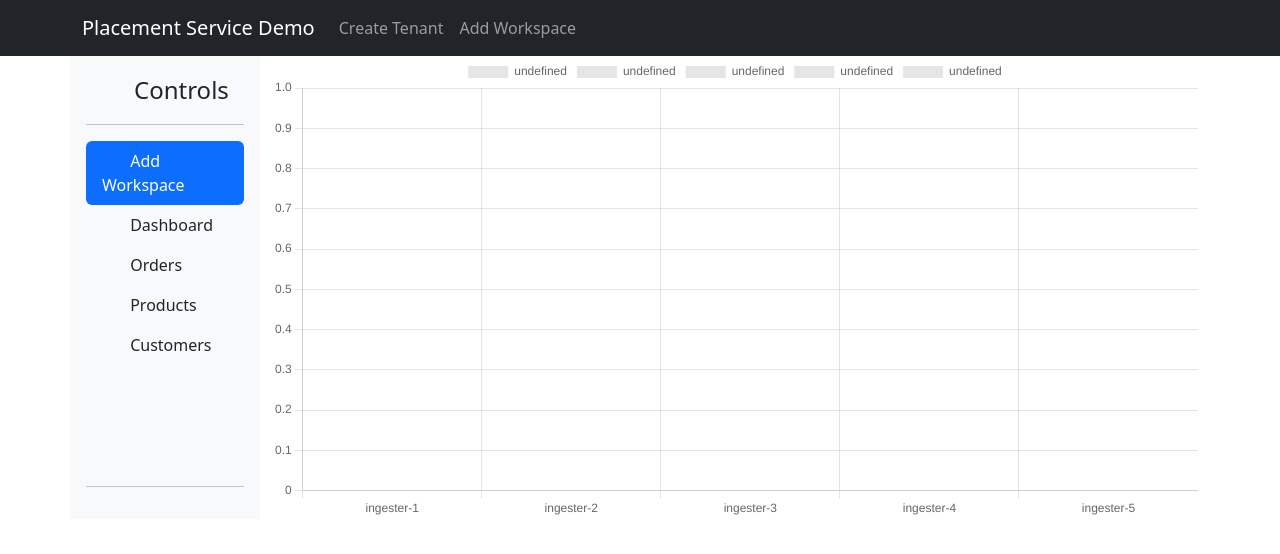
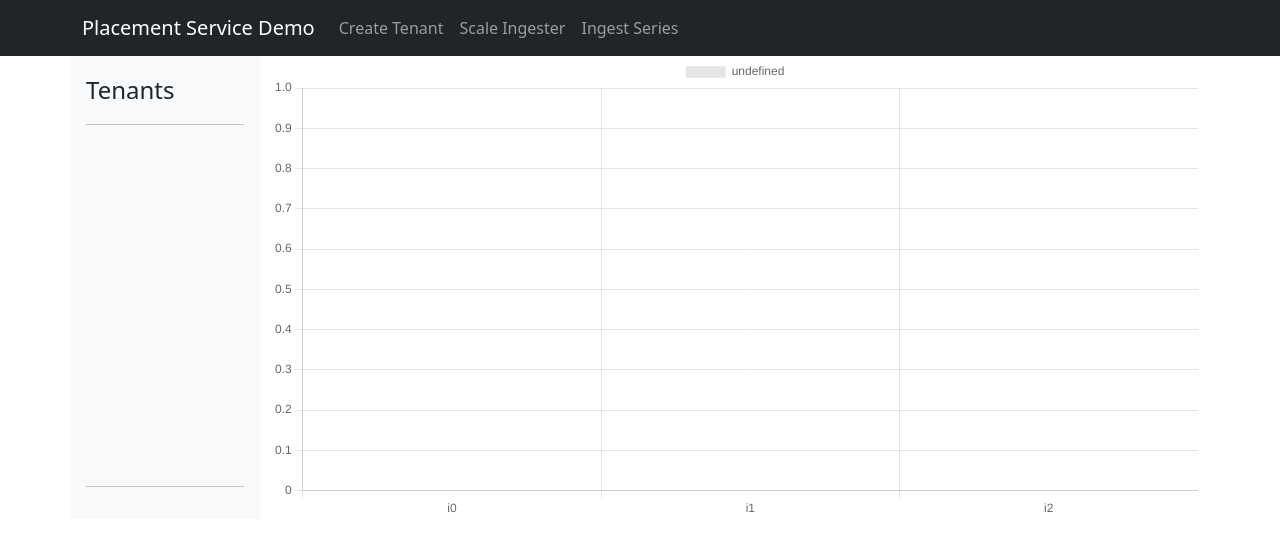
Before and after one commit to harry671003/placement-service, a Vue app: page /ingesters in a window 1280 px wide. Shown: the top 554 px of the page. Built offline with nearby package versions, Linux system fonts and the light colour scheme.

Commit message:
Implement basic cortex

```diff
--- a/package.json
+++ b/package.json
@@ -22,6 +22,7 @@
     "bootstrap": "^5.3.2",
     "chart.js": "^4.0.0",
     "pinia": "^2.1.7",
+    "uuid": "^9.0.1",
     "vue": "^3.4.15",
     "vue-chartjs": "^5.3.0"
   }
--- a/src/app.js
+++ b/src/app.js
@@ -3,11 +3,6 @@ import * as bootstrap from 'bootstrap';
 import { createApp } from 'vue'
 import { createPinia } from 'pinia'
 import App from './components/App.vue'
-
-
-import {Cortex} from './cortex.js'
-import {Ingester} from './ingester.js'
-
 
 (async function() {
     const app = createApp(App)
--- a/src/components/App.vue
+++ b/src/components/App.vue
@@ -1,7 +1,7 @@
 <script setup>
 import Nav from './Nav'
 import Graph from './Graph'
-import Controls from './Controls'
+import Tenants from './Tenants'
 </script>
 
 <template>
@@ -9,7 +9,7 @@ import Controls from './Controls'
     <div class="container">
         <div class="row">
             <div class="col-lg-2 d-flex flex-column flex-shrink-0 p-3 bg-light">
-                <Controls></Controls>
+                <Tenants></Tenants>
             </div>
 
             <div class="col-lg">
--- a/src/components/Controls.vue
+++ /dev/null
@@ -1,45 +0,0 @@
-<script setup>
-
-</script>
-
-<template>
-    <a href="/" class="d-flex align-items-center mb-3 mb-md-0 me-md-auto link-dark text-decoration-none">
-    <svg class="bi me-2" width="40" height="32"><use xlink:href="#bootstrap"/></svg>
-    <span class="fs-4">Controls</span>
-    </a>
-    <hr>
-    <ul class="nav nav-pills flex-column mb-auto">
-    <li class="nav-item">
-        <a href="#" class="nav-link active" aria-current="page">
-        <svg class="bi me-2" width="16" height="16"><use xlink:href="#home"/></svg>
-        Add Workspace
-        </a>
-    </li>
-    <li>
-        <a href="#" class="nav-link link-dark">
-        <svg class="bi me-2" width="16" height="16"><use xlink:href="#speedometer2"/></svg>
-        Dashboard
-        </a>
-    </li>
-    <li>
-        <a href="#" class="nav-link link-dark">
-        <svg class="bi me-2" width="16" height="16"><use xlink:href="#table"/></svg>
-        Orders
-        </a>
-    </li>
-    <li>
-        <a href="#" class="nav-link link-dark">
-        <svg class="bi me-2" width="16" height="16"><use xlink:href="#grid"/></svg>
-        Products
-        </a>
-    </li>
-    <li>
-        <a href="#" class="nav-link link-dark">
-        <svg class="bi me-2" width="16" height="16"><use xlink:href="#people-circle"/></svg>
-        Customers
-        </a>
-    </li>
-    </ul>
-    <hr>
-
-</template>
--- a/src/components/Graph.vue
+++ b/src/components/Graph.vue
@@ -4,27 +4,32 @@ import { Bar } from 'vue-chartjs'
 import { Chart as ChartJS, Title, Tooltip, Legend, BarElement, CategoryScale, LinearScale } from 'chart.js'
 ChartJS.register(Title, Tooltip, Legend, BarElement, CategoryScale, LinearScale)
 
-import {useIngesterStore} from '../store/ingester-store'
+import { useStore } from '../store/store'
 
 export default {
   name: 'BarChart',
   components: { Bar },
   computed: {
     chartData() {
-      const store = useIngesterStore()
+      const store = useStore()
+      const ingesters = store.cortex.ingesters
+
       const labels = []
-      const datasets = []
-      for(let i = 0; i < store.ingesters.length; i++) {
-        labels.push(store.ingesters[i].name)
-        datasets.push(store.ingesters[i].getSeries())
+      const data = []
+      for (let i = 0; i < ingesters.length; i++) {
+        labels.push(ingesters[i].name)
+        data.push(ingesters[i].getSeries())
       }
 
-      console.log(labels)
-      console.log(datasets)
-      return {
+      const retval = {
         labels: labels,
-        datasets: datasets,
+        datasets: [
+          { data: data },
+        ],
       }
+      console.log(retval)
+
+      return retval
     },
     chartOptions() {
       return {
@@ -37,5 +42,5 @@ export default {
 </script>
 
 <template>
-  <Bar id="chart" :options="chartOptions" :data="chartData"/>
+  <Bar id="chart" :options="chartOptions" :data="chartData" />
 </template>
--- a/src/components/Nav.vue
+++ b/src/components/Nav.vue
@@ -1,7 +1,7 @@
 <template>
     <nav class="navbar navbar-expand-lg navbar-dark bg-dark">
         <div class="container">
-            <a class="navbar-brand" href="#">Placement Service Demo</a>
+            <a class="navbar-brand">Placement Service Demo</a>
             <button class="navbar-toggler" type="button" data-bs-toggle="collapse" data-bs-target="#navbarSupportedContent"
                 aria-controls="navbarSupportedContent" aria-expanded="false" aria-label="Toggle navigation">
                 <span class="navbar-toggler-icon"></span>
@@ -9,13 +9,33 @@
             <div class="collapse navbar-collapse" id="navbarSupportedContent">
                 <ul class="navbar-nav me-auto mb-2 mb-lg-0">
                     <li class="nav-item">
-                        <a class="nav-link" aria-current="page" href="#">Create Tenant</a>
+                        <a class="nav-link" @click="createTenant">Create Tenant</a>
                     </li>
                     <li class="nav-item">
-                        <a class="nav-link" href="#">Add Workspace</a>
+                        <a class="nav-link" @click="scaleIngester">Scale Ingester</a>
+                    </li>
+                    <li class="nav-item">
+                        <a class="nav-link" @click="ingestSeries">Ingest Series</a>
                     </li>
                 </ul>
             </div>
         </div>
     </nav>
 </template>
+
+<script setup>
+import { useStore } from '../store/store'
+const store = useStore()
+
+function scaleIngester(event) {
+    const cur = store.cortex.scaleUp(1)
+}
+
+function createTenant(event) {
+    const cur = store.cortex.createTenant('2 Million')
+}
+
+function ingestSeries(event) {
+
+}
+</script>
--- /dev/null
+++ b/src/components/Tenants.vue
@@ -0,0 +1,17 @@
+<script setup>
+import { useStore } from '../store/store'
+const store = useStore()
+
+const tenants = store.cortex.tenants
+</script>
+
+<template>
+    <span class="fs-4">Tenants</span>
+    <hr>
+    <ul class="nav nav-pills flex-column mb-auto">
+        <li class="nav-item" v-for="(tenant, index) in tenants">
+            <code>{{ tenant.id }}</code>
+        </li>
+    </ul>
+    <hr>
+</template>
--- a/src/cortex.js
+++ b/src/cortex.js
@@ -1,20 +1,35 @@
+import { Ingester } from './ingester.js'
+import {v4 as uuidv4} from 'uuid';
+
+function initCortex() {
+    const cortex = new Cortex()
+    cortex.scaleUp(3)
+
+    return cortex
+}
 
 class Cortex {
-    constructor(radius) {
-        this.radius = radius;
+    constructor(placementService) {
+        this.placementService = placementService;
+        this.ingesters = []
+        this.tenants = []
     }
 
-    get radius() {
-        return this._radius;
+    scaleUp(n) {
+        const curIngesters = this.ingesters.length
+
+        for (let i = 0; i < n; i++) {
+            const ing = new Ingester(`i${curIngesters + i}`)
+            this.ingesters.push(ing)
+        }
     }
 
-    set radius(r) {
-        this._radius = r;
-    }
-
-    get area() {
-        return ((22/7)*this.radius*this.radius);
+    createTenant(alias) {
+        this.tenants.push({
+            id: `ws-${uuidv4()}`,
+            alias: alias,
+        })
     }
 }
 
-export {Cortex};
+export {Cortex, initCortex};
--- a/src/ingester.js
+++ b/src/ingester.js
@@ -2,10 +2,11 @@
 class Ingester {
     constructor(name) {
         this.name = name;
+        this.series = 0;
     }
 
     getSeries() {
-        return 10000
+        return this.series
     }
 }
 
--- a/src/store/ingester-store.js
+++ /dev/null
@@ -1,19 +0,0 @@
-import { defineStore } from 'pinia'
-import { Ingester } from '../ingester.js'
-
-
-export const useIngesterStore = defineStore('ingester', {
-    state: () => {
-        return {
-          // all these properties will have their type inferred automatically
-          count: 0,
-          ingesters: [
-            new Ingester('ingester-1'),
-            new Ingester('ingester-2'),
-            new Ingester('ingester-3'),
-            new Ingester('ingester-4'),
-            new Ingester('ingester-5')
-          ],
-        }
-      },
-})
--- /dev/null
+++ b/src/store/store.js
@@ -0,0 +1,12 @@
+import { defineStore } from 'pinia'
+import { initCortex } from '../cortex'
+
+
+export const useStore = defineStore('store', {
+    state: () => {
+        return {
+            // all these properties will have their type inferred automatically
+            cortex: initCortex(),
+        }
+    },
+})
```
Also changed, not shown: 1 other file (tests, documents, lock files or other folders).
